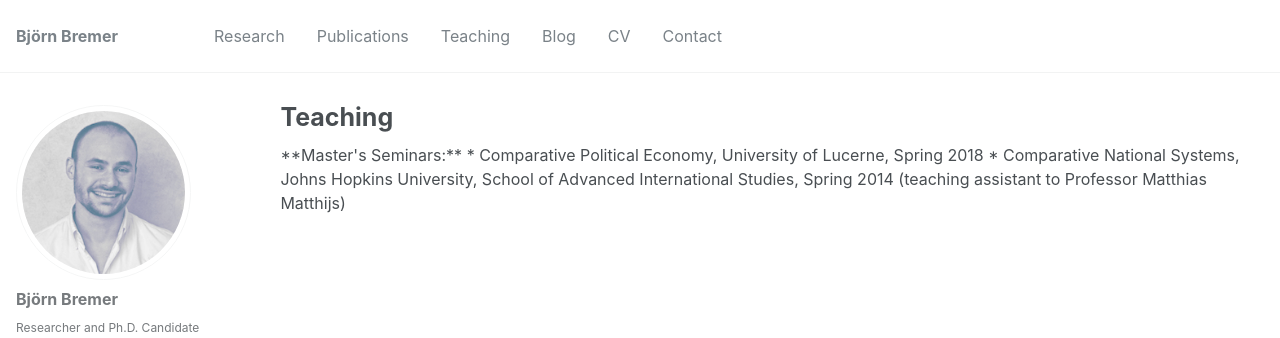
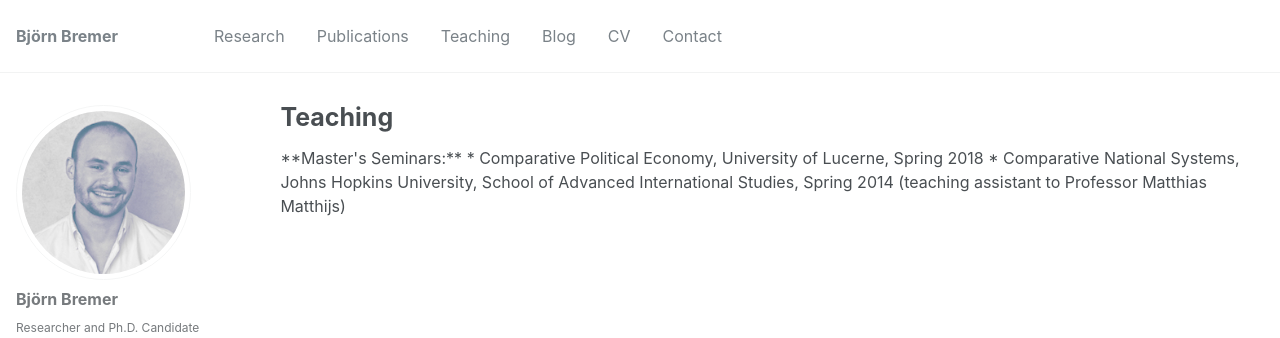
Before and after one commit to bjoernbremer/bjoernbremer.github.io, a Jekyll site: the page built from _pages/teaching.html, in a window 1280 px wide. Shown: the top 338 px of the page. Built offline with Jekyll 4.4.1, drawn with Linux system fonts in a browser that asks for light colours.

Commit message:
update website

```diff
--- a/_pages/teaching.html
+++ b/_pages/teaching.html
@@ -5,7 +5,11 @@
 author_profile: true
 ---
 
+{% include base_path %}
+
+
+<p>
 **Master's Seminars:**
 
 * Comparative Political Economy, University of Lucerne, Spring 2018
-* Comparative National Systems, Johns Hopkins University, School of Advanced International Studies, Spring 2014 (teaching assistant to Professor Matthias Matthijs)
+* Comparative National Systems, Johns Hopkins University, School of Advanced International Studies, Spring 2014 (teaching assistant to Professor Matthias Matthijs)</p>
```
